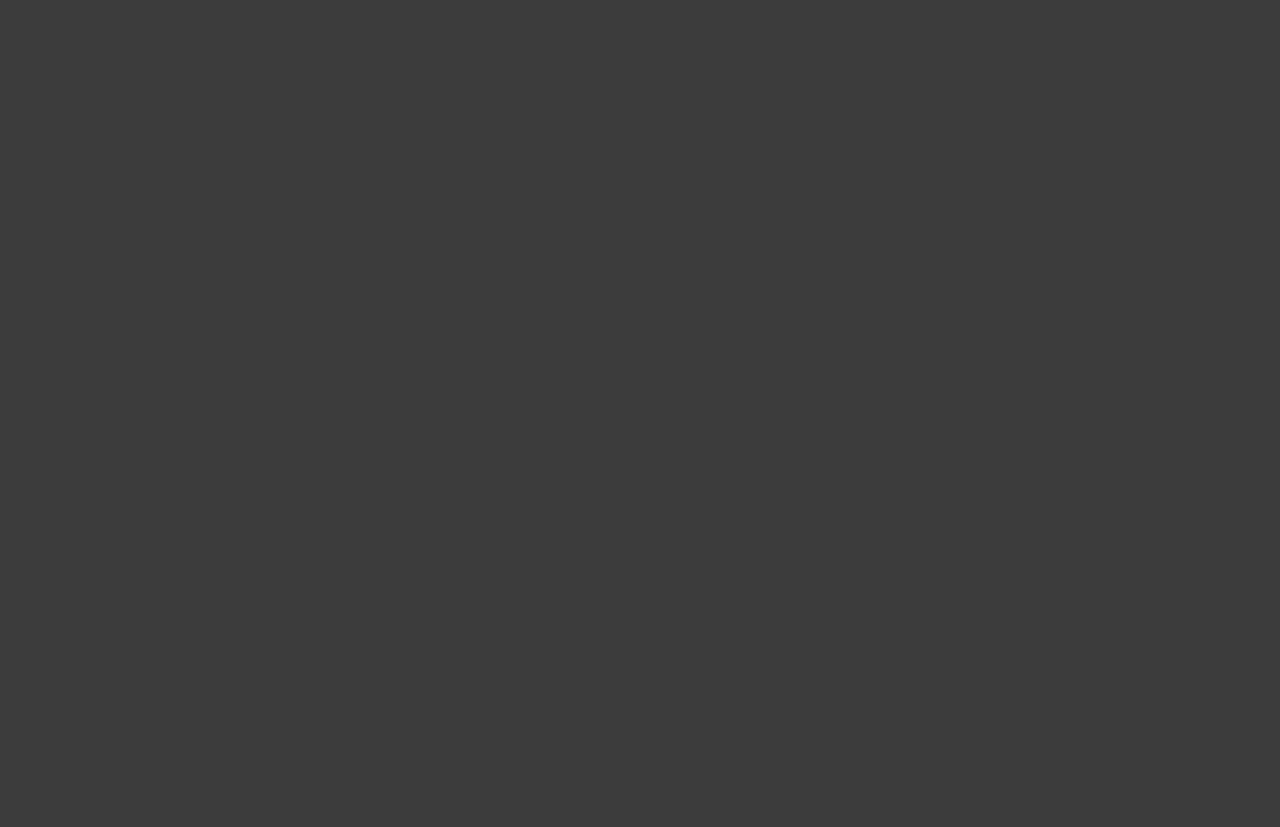
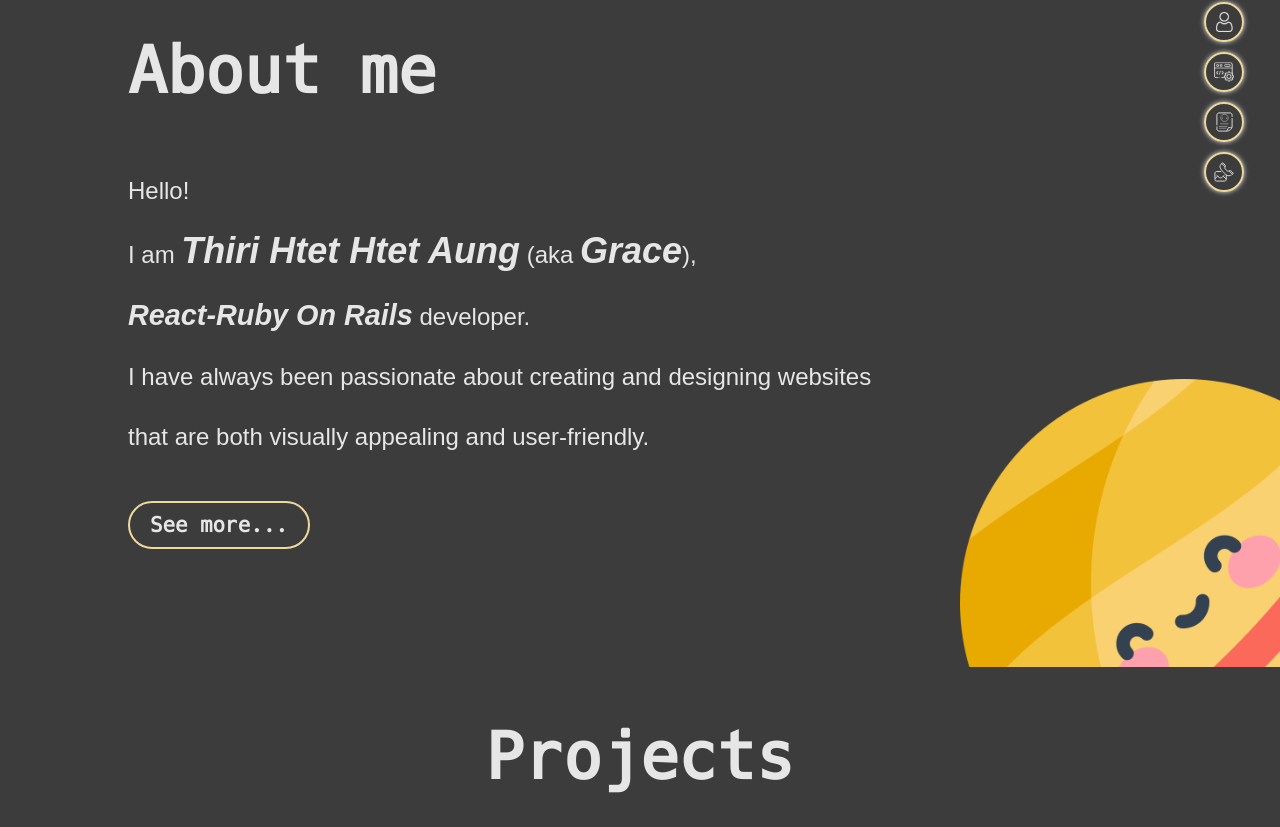
Before and after one commit to GraceHtet/portfolio-v1-space-version, a React (Vite) app: page / in a window 1280 px wide. Before the commit this address had no page. Shown: the part 933-1760 px from the top of the page. Before the commit the page ends 800 px from the top, so only its background shows below. Built offline with nearby package versions, Linux system fonts and the light colour scheme; a web font is replaced by a local one.

Commit message:
Add loading page

```diff
--- a/package.json
+++ b/package.json
@@ -1,6 +1,5 @@
 {
   "name": "portfolio-v1-linux-version",
-  "homepage":"https://gracehtet.github.io/portfolio-v1-space-version/",
   "private": true,
   "version": "0.0.0",
   "type": "module",
--- a/src/App.css
+++ b/src/App.css
@@ -125,3 +125,27 @@ h1 {
 .disable {
   display: none;
 }
+
+.loading {
+  width: 100%;
+  height: 100vh;
+}
+
+.ufo-loading {
+  width: 50%;
+  animation: ufoLoading 1.8s ease-in-out 0s infinite;
+}
+
+@keyframes ufoLoading {
+  0% {
+    transform: translateY(0);
+  }
+
+  50% {
+    transform: translateY(20%);
+  }
+
+  100% {
+    transform: translateY(0);
+  }
+}
--- a/src/App.jsx
+++ b/src/App.jsx
@@ -10,10 +10,10 @@ function App() {
   return (
     <>
       <Routes>
-        <Route path="/portfolio-v1-space-version/" element={<Home />} />
-        <Route path="/portfolio-v1-space-version/project" element={<Project type='page'/>} />
-        <Route path="/portfolio-v1-space-version/cv" element={<Cv type='page'/>} />
-        <Route path="/portfolio-v1-space-version/about" element={<About />} />
+        <Route path="/" element={<Home />} />
+        <Route path="/project" element={<Project type='page'/>} />
+        <Route path="/cv" element={<Cv type='page'/>} />
+        <Route path="/about" element={<About />} />
       </Routes>
     </>
   )
--- /dev/null
+++ b/src/components/Loading.jsx
@@ -0,0 +1,13 @@
+
+import ufo from '../assets/img/icon/nav/ufo.svg';
+
+const Loading = () => {
+
+  return (
+    <div className='loading grid-center'>
+      <img src={ufo} alt="ufo" className='ufo-loading'/>
+    </div >
+  )
+}
+
+export default Loading
--- a/src/data/icons.js
+++ b/src/data/icons.js
@@ -26,31 +26,31 @@ const navIcons = [
   {
     id: 1,
     name: 'home',
-    route: '/portfolio-v1-space-version/#hero',
+    route: '/#hero',
     path: heroIcon,
   },
   {
     id: 2,
     name: 'about',
-    route: '/portfolio-v1-space-version/#homeAbout',
+    route: '/#homeAbout',
     path: aboutIcon,
   },
   {
     id: 3,
     name: 'project',
-    route: '/portfolio-v1-space-version/#project',
+    route: '/#project',
     path: projectIcon,
   },
   {
     id: 4,
     name: 'cv',
-    route: '/portfolio-v1-space-version/cv',
+    route: '/cv',
     path: cvIcon,
   },
   {
     id: 5,
     name: 'contact',
-    route: '/portfolio-v1-space-version/#contact',
+    route: '/#contact',
     path: contactIcon,
   },
 ];
--- a/src/pages/about/Detail.jsx
+++ b/src/pages/about/Detail.jsx
@@ -14,7 +14,7 @@ const Detail = () => {
         <br/>
         I can help you build a product, feature, or website. Take a look at my works.
         </p>
-        <a href='/portfolio-v1-space-version/project' className="btn">Project &gt;&gt;</a>
+        <a href='/project' className="btn">Project &gt;&gt;</a>
       </div>
 
       <img src={grace} className='detail-img ' alt='grace'/>
--- a/src/pages/home/Home.jsx
+++ b/src/pages/home/Home.jsx
@@ -2,15 +2,29 @@ import Hero from "./hero/Hero"
 import HomeAbout from "./homeabout/HomeAbout"
 import Project from "./project/Project"
 import Contact from "./contact/Contact"
+import { useState, useEffect } from "react"
+import Loading from "../../components/Loading"
 
 const Home = () => {
+  const [loading, setLoading] = useState(true);
+
+  useEffect(() => {
+    setTimeout(() => {
+      setLoading(false)
+    }, 6000);
+  },[]);
+
+  console.log(loading);
+
   return (
-    <div>
-        <Hero/>
-        <HomeAbout />
-        <Project />
-        <Contact />
-    </div>
+    <>
+  {loading ? <Loading/> :(<div>
+    <Hero/>
+    <HomeAbout />
+    <Project />
+    <Contact />
+</div>)}
+</>
   )
 }
 
--- a/src/pages/home/homeabout/HomeAbout.jsx
+++ b/src/pages/home/homeabout/HomeAbout.jsx
@@ -15,7 +15,7 @@ const HomeAbout = () => {
           I am <span className="name">Thiri Htet Htet Aung</span> (aka <span className="name">Grace</span>),<br/> <span className="highlight">React-Ruby On Rails</span> developer. <br/>
             I have always been passionate about creating and designing websites that are both visually appealing and user-friendly.
         </p>
-        <Button name='See more...' link='/portfolio-v1-space-version/about'/>
+        <Button name='See more...' link='/about'/>
       </div>
       <img src={saturn} className='saturn planet' alt={saturn} />
 
--- /dev/null
+++ b/static.json
@@ -0,0 +1,3 @@
+{
+    "root": "./dist"
+  }
--- a/vite.config.js
+++ b/vite.config.js
@@ -4,5 +4,4 @@ import react from '@vitejs/plugin-react';
 // https://vitejs.dev/config/
 export default defineConfig({
   plugins: [react()],
-  base: '/portfolio-v1-space-version/',
 });
```
